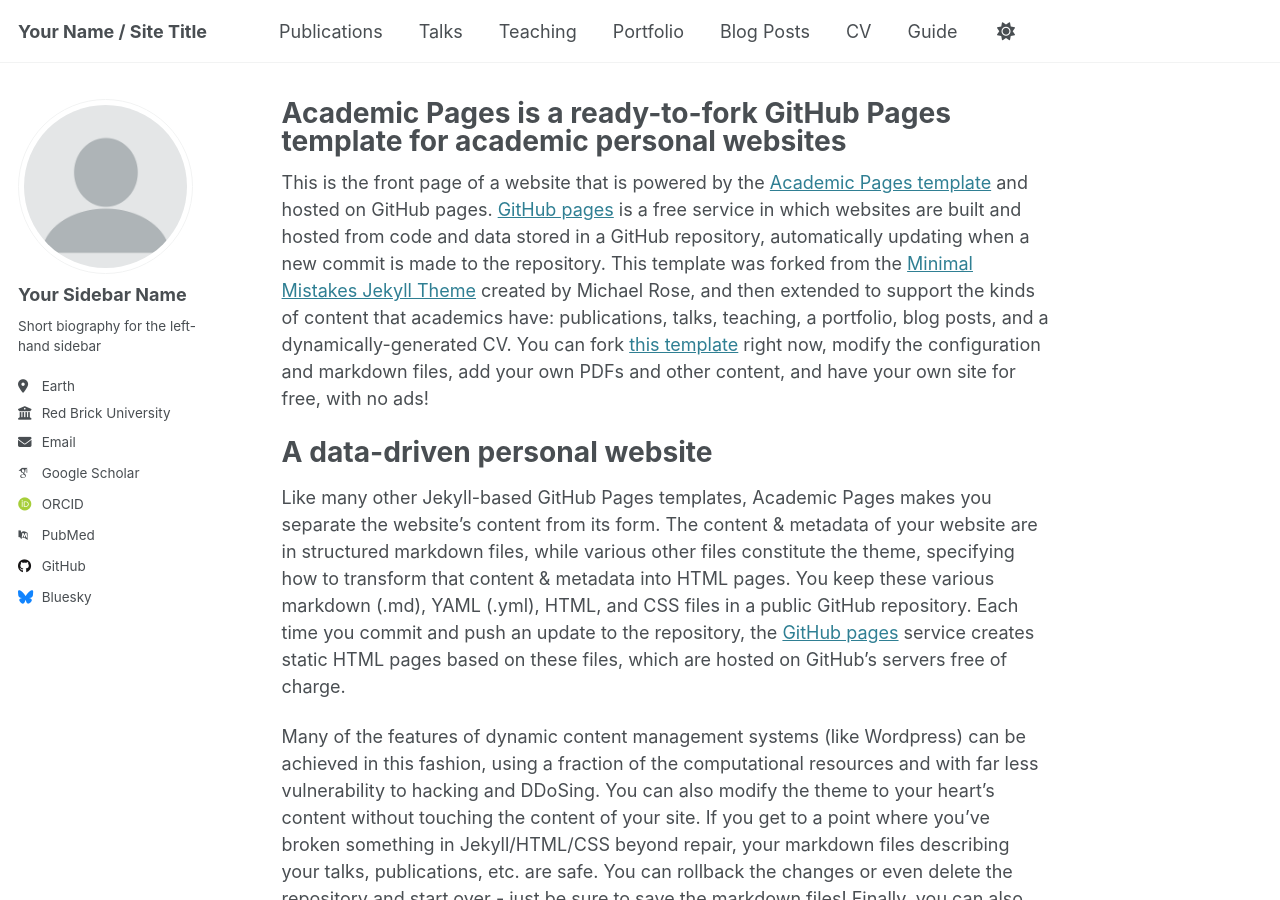
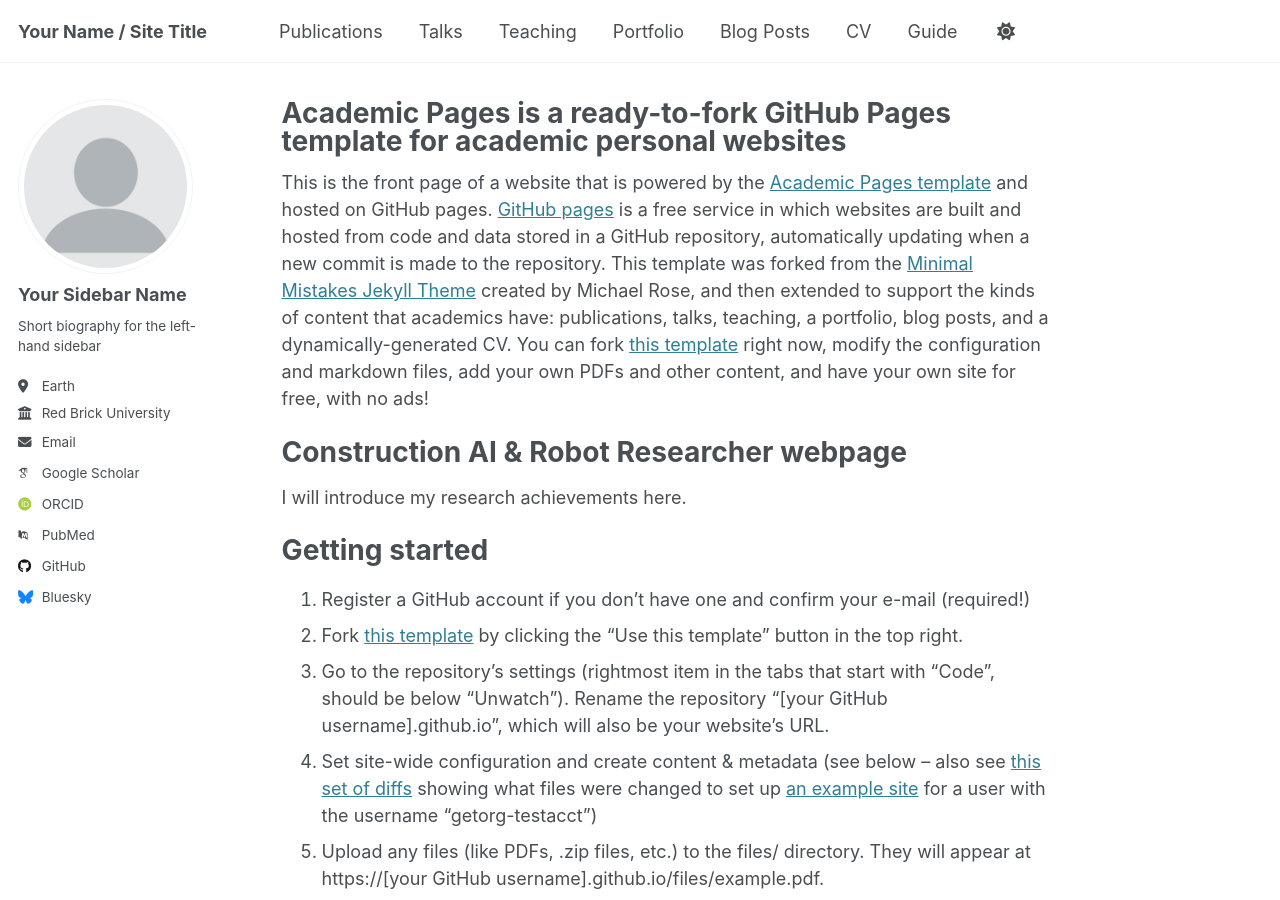
Before and after one commit to Choikichang/Choikichang.github.io, a Jekyll site: the page built from _pages/about.md, in a window 1280 px wide and 900 px high. Built offline with Jekyll 4.4.1, drawn with Linux system fonts in a browser that asks for light colours; some web fonts are replaced; some of the changed text lies outside the part shown.

Commit message:
Update about.md
about update

```diff
--- a/_pages/about.md
+++ b/_pages/about.md
@@ -9,11 +9,9 @@
 
 This is the front page of a website that is powered by the [Academic Pages template](https://github.com/academicpages/academicpages.github.io) and hosted on GitHub pages. [GitHub pages](https://pages.github.com) is a free service in which websites are built and hosted from code and data stored in a GitHub repository, automatically updating when a new commit is made to the repository. This template was forked from the [Minimal Mistakes Jekyll Theme](https://mmistakes.github.io/minimal-mistakes/) created by Michael Rose, and then extended to support the kinds of content that academics have: publications, talks, teaching, a portfolio, blog posts, and a dynamically-generated CV. You can fork [this template](https://github.com/academicpages/academicpages.github.io) right now, modify the configuration and markdown files, add your own PDFs and other content, and have your own site for free, with no ads!
 
-A data-driven personal website
+Construction AI & Robot Researcher webpage
 ======
-Like many other Jekyll-based GitHub Pages templates, Academic Pages makes you separate the website's content from its form. The content & metadata of your website are in structured markdown files, while various other files constitute the theme, specifying how to transform that content & metadata into HTML pages. You keep these various markdown (.md), YAML (.yml), HTML, and CSS files in a public GitHub repository. Each time you commit and push an update to the repository, the [GitHub pages](https://pages.github.com/) service creates static HTML pages based on these files, which are hosted on GitHub's servers free of charge.
-
-Many of the features of dynamic content management systems (like Wordpress) can be achieved in this fashion, using a fraction of the computational resources and with far less vulnerability to hacking and DDoSing. You can also modify the theme to your heart's content without touching the content of your site. If you get to a point where you've broken something in Jekyll/HTML/CSS beyond repair, your markdown files describing your talks, publications, etc. are safe. You can rollback the changes or even delete the repository and start over - just be sure to save the markdown files! Finally, you can also write scripts that process the structured data on the site, such as [this one](https://github.com/academicpages/academicpages.github.io/blob/master/talkmap.ipynb) that analyzes metadata in pages about talks to display [a map of every location you've given a talk](https://academicpages.github.io/talkmap.html).
+I will introduce my research achievements here.
 
 Getting started
 ======
```
